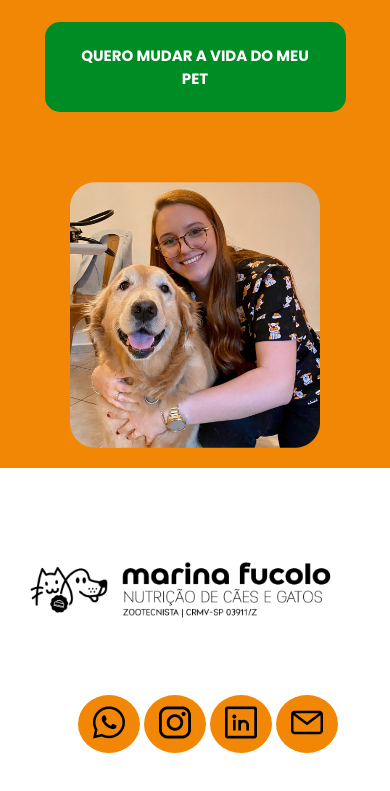
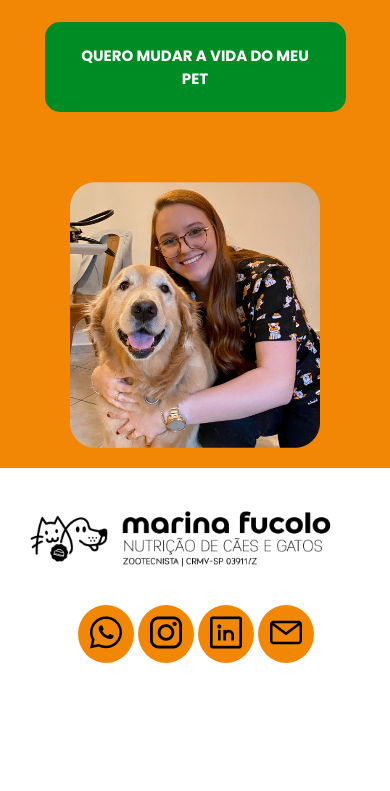
Before and after one commit to Sousa-gf/Projeto-Mari---FV-, a plain HTML site: page index.html in a window 390 px wide. Shown: the part 7120-7911 px from the top of the page. After the commit the page ends 7823 px from the top, so only its background shows below. Drawn offline with nearby package versions, Linux system fonts and the light colour scheme.

Commit message:
Commit
Alterações solicitadas

```diff
--- a/css/style.css
+++ b/css/style.css
@@ -3120,6 +3120,7 @@ footer{
     .card-m-a h2{
         font-family: "Montserrat";
         margin: 10px 5px;
+        width: 50%;
     }
 
     .card-m-a p{
@@ -3264,13 +3265,13 @@ footer{
     }
 
     .logo-footer img{
-        margin: 40px 0 0 15%;
+        margin: 0px 0 0 15%;
         width: 100%;
         transform: scale(1.3);
     }
 
     .div-footer{
-        margin: 10px 10% 40px 20%;
+        margin: 0px 10% 40px 20%;
     }
 
     .icons-footer{
@@ -3953,13 +3954,13 @@ footer{
     }
 
     .logo-footer img{
-        margin: 70px 0 0 15%;
+        margin: 10px 0 0 15%;
         width: 100%;
         transform: scale(1.3);
     }
 
     .div-footer{
-        margin: 30px 10% 80px 20%;
+        margin: 0px 10% 40px 20%;
     }
 
     .icons-footer{
@@ -3970,6 +3971,6 @@ footer{
 
     .img-footer{
         padding: 11px 5px;
-        margin: 0px 10px;
-    }
-}
+        margin: 0px 7px;
+    }
+}
```
